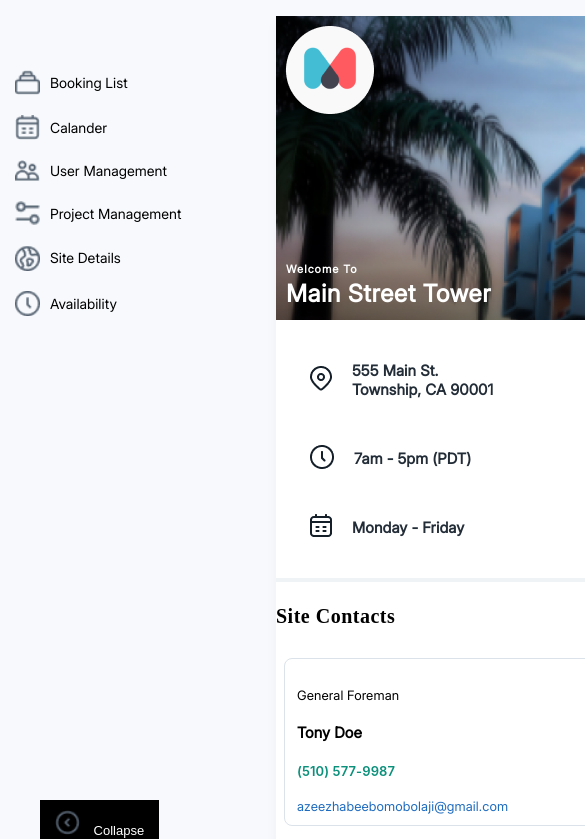
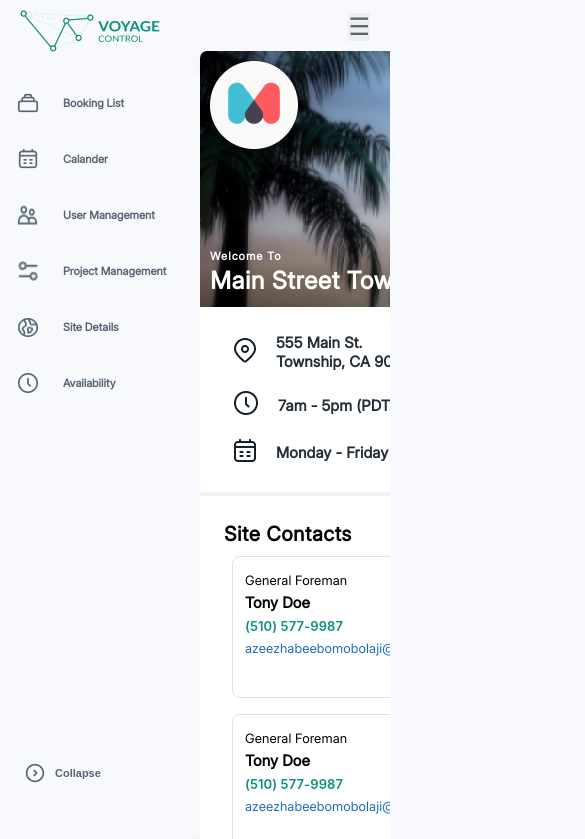
Before and after one commit to Vivek1Citrusbug/HTML_CSS_TASK_3, a plain HTML site: page index.html in a window 390 px wide. Both pictures are taken after a click on the button "Collapse". Shown: the top 839 px of the page, 585 px wide, since content can reach past the window. Drawn offline with Linux system fonts and the light colour scheme.

Commit message:
final commit

```diff
--- a/css/index.css
+++ b/css/index.css
@@ -31,24 +31,25 @@ body {
         background-repeat: no-repeat;
         background-size: cover;
         padding: 24px;
+        border-radius: 7px 7px 0px 0px;
 }
 .seprator{
     border: 2px solid #EFF3F6;
 }
 .top-left-image {
     position: absolute;
-    top: 10px; /* Adjust distance from the top */
-    left: 10px; /* Adjust distance from the left */
-    width: 88px; /* Set width for the image */
-    height: auto; /* Keep the aspect ratio */
+    top: 10px;
+    left: 10px;
+    width: 88px;
+    height: auto;
 }
 .bottom-left-text {
     position: absolute;
-    bottom: 10px; /* Align text 10px from the bottom */
-    left: 10px; /* Align text 10px from the left */
-    color: white; /* Text color */
-    font-size: 16px; /* Text size */
-    margin: 0; /* Remove default margin */
+    bottom: 10px;
+    left: 10px;
+    color: white;
+    font-size: 16px;
+    margin: 0;
 }
 .greeting{
     font-size: 11px;
@@ -91,7 +92,6 @@ body {
     padding: 10px;
 }
 .contact-title{
-    font-family: Poppins;
     font-size: 20px;
     font-weight: 700;
     line-height: 28px;
@@ -176,96 +176,289 @@ body {
     background-color:  #0B907B;
 }
 
-/* Container holding sidebar and content */
-body, html {
+ body {
+    margin: 0;
+    overflow-x: hidden;
+}
+
+/* Default (desktop view) */
+.nav {
+    width: 80px;
+    padding: 10px;
+    height: 90vh;
+    position: fixed;
+    top: 75px;
+    left: 0;
+    background: #F7F9FC;
+    transform: translateX(0);
+    transition: transform 0.3s, width 0.3s;
+    overflow: hidden;
+    display: flex;
+    flex-direction: column;
+    justify-content: space-between;
+    z-index: 1000;
+}
+
+.nav-open .nav {
+    width: 300px; /* Full width when open */
+}
+
+.nav-links-container {
+    box-shadow: 0 -5x 5px rgba(0, 0, 0, 0.15);
+}
+
+.nav__link {
+    display: flex;
+    align-items: center;
+    justify-content: flex-start;
+    padding: 8px;
+    margin-bottom: 20px;
+    text-decoration: none;
+    color: #576473;
+}
+
+.nav__icon {
+    width: 20px;
+    height: 20px;
+    margin-right: 15px;
+    flex-shrink: 0;
+}
+
+.nav__text {
+    font-size: 13px;
+    font-weight: 600;
+    opacity: 0; /* Hide text when closed */
+    white-space: nowrap;
+    transition: opacity 0.3s, margin-left 0.3s;
+    margin-left: 0;
+    color:  #576473;
+}
+
+.nav-open .nav__text {
+    opacity: 1;
+    margin-left: 10px;
+}
+
+.nav-toggle {
+    background: none;
+    border: none;
+    padding: 15px;
+    color: #dddddd;
+    cursor: pointer;
+    flex-shrink: 0;
+}
+
+.nav-toggle ion-icon {
+    font-size: 30px;
+    transition: transform 0.3s;
+}
+
+.nav-open .nav-toggle ion-icon {
+    transform: rotate(180deg);
+}
+
+.main {
+    transition: transform 0.3s;
+    padding-left: 80px; /* Closed sidebar width */
+}
+
+.nav-open .main {
+    transform: translateX(350px); /* Full-width sidebar when open */
+    padding-left: 0px;
+}
+
+/* Responsive for tablets and small screens */
+@media (max-width: 1024px) {
+    .nav {
+        width: 60px; /* Smaller sidebar on tablets */
+    }
+
+    .nav-open .nav {
+        width: 250px; /* Opened width adjusted for tablets */
+    }
+
+    .nav__text {
+        font-size: 12px; /* Smaller text size for better fit */
+    }
+
+    .main {
+        padding-left: 80px; /* Adjust for closed sidebar width on tablets */
+    }
+
+    .nav-open .main {
+        transform: translateX(250px); /* Adjusted for open sidebar on tablets */
+    }
+}
+
+/* Responsive for mobile screens */
+@media (max-width: 600px) {
+    .nav {
+        width: 50px; /* Smaller sidebar on mobile */
+    }
+
+    .nav-open .nav {
+        width: 200px; /* Smaller width when opened */
+    }
+
+    .nav__icon {
+        width: 20px; /* Smaller icons for mobile */
+        height: 20px;
+        margin-right: 15px;
+    }
+
+    .nav__text {
+        font-size: 11px;
+    }
+
+    .main {
+        padding-left: 50px; /* Adjust for closed sidebar width on mobile */
+    }
+
+    .nav-open .main {
+        transform: translateX(200px); /* Adjusted for open sidebar on mobile */
+    }
+}
+
+
+/*navigationvar top code starts here*/
+
+  /* Basic reset */
+* {
     margin: 0;
     padding: 0;
-    height: 100%;
+    box-sizing: border-box;
+  }
+
+  /* Navbar styles */
+  .custom-navbar {
     display: flex;
-}
+    justify-content: space-between;
+    align-items: center;
+    background-color: #F7F9FC;
+    padding: 10px 20px;
+  }
+  .main-streat{
+    display: flex;
+    position: absolute;
+    left:350px;
+  }
+  .custom-navbar-logo a {
+    color: white;
+    font-size: 24px;
+    text-decoration: none;
+  }
 
-/* Sidebar styles */
-.sidebar {
-    height: 100%;
-    width: 60px; /* Initially only wide enough for icons */
-    position: fixed;
-    left: 0;
-    top: 0;
-    background-color: #F7F9FC;
-    color: black;
-    overflow-x: hidden;
-    transition: 0.3s; /* Smooth transition for expanding/collapsing */
-    padding-top: 60px;
-}
+  .custom-navbar-menu {
+    display: flex;
+    align-items: flex-end;
+  }
 
-/* When sidebar is expanded */
-.sidebar.expanded {
-    width: 250px; /* Full width for sidebar when expanded */
-}
-
-/* Sidebar links */
-.sidebar a {
-    display: flex;
-    align-items: center;
+  .custom-navbar-menu a {
+    color: white;
     padding: 10px 15px;
     text-decoration: none;
-    font-size: 14px;
-    color: black;
-    transition: 0.3s;
-}
+    transition: background-color 0.3s;
+  }
 
-/* Icon and text alignment */
-.sidebar img {
-    width: 25px;
-    margin-right: 10px;
-}
+  .custom-navbar-menu a:hover {
+    background-color: #F7F9FC;
+  }
 
-.sidebar .sidebar-text {
-    display: none; /* Hide text initially */
-    white-space: nowrap;
-}
+  /* Dropdown button */
+  .custom-dropdown {
+    position: relative;
+  }
 
-.sidebar.expanded .sidebar-text {
-    display: inline-block; /* Show text when sidebar is expanded */
-}
-
-/* Toggle button style */
-.toggle-btn {
-    font-size: 13px;
+  .custom-dropbtn {
+    background-color:  #DBE2E9;
+    border-radius: 50%;
+    width: 50px;
+    height: 50px;
+    color: #576473;
     padding: 10px 15px;
-    background-color: black;
-    color:  #576473;
     border: none;
     cursor: pointer;
-    position: fixed;
-    top: 800px;
-    left: 40px;
-    transition: left 0.3s ease;
-    line-height: 22px;
-}
+    font-weight: 700;
+  }
 
-/* When the sidebar is expanded, move button to the right */
-.sidebar.expanded + .toggle-btn {
-    left: 260px;
-}
+  .custom-dropdown-content {
+    display: none;
+    position: absolute;
+    right: 0;
+    color:  #576473;
+    background-color: #FFFFFF;
+    min-width: 250px;
+    z-index: 1;
+  }
 
-/* Main content area */
-.main-content {
-    margin-left: 70px; /* Initially adjusted for icon-width */
-    padding: 16px;
-    transition: margin-left 0.3s; /* Smooth transition for content */
-}
+  .custom-dropdown-content a {
+    color:  #576473;
+    padding: 12px 16px;
+    text-decoration: none;
+    display: block;
+  }
 
-.sidebar.expanded ~ .main-content {
-    margin-left: 260px; /* Adjust when sidebar is expanded */
-}
+  .custom-dropdown-content a:hover {
+    background-color: #555;
+  }
 
-/* Responsive design */
-@media screen and (max-width: 768px) {
-    .sidebar {
-        width: 100%; /* Full width sidebar on small screens */
+  .custom-dropdown:hover .custom-dropdown-content {
+    display: block;
+  }
+
+  /* Mobile view */
+  .custom-navbar {
+    position: relative;
+  }
+
+  #customToggleBtn {
+    display: none;
+    background-color: none;
+    color: #576473;
+    border: none;
+    font-size: 24px;
+    margin-left: auto; /* Align toggle button to the right */
+  }
+  .custom-link {
+    display: flex;            /* Use Flexbox for alignment */
+    align-items: center;     /* Vertically center items */
+    text-decoration: none;    /* Remove underline from the link */
+  }
+
+  @media (max-width: 768px) {
+    .custom-navbar-menu {
+      display: none;
+      flex-direction: column;
+      width: 100%;
     }
-    .main-content {
-        margin-left: 0; /* Content takes full width on small screens */
+    .main-streat{
+        display: none;
     }
-}
+    .custom-navbar-menu a {
+      padding: 10px;
+      text-align: center;
+      width: 100%;
+      display: block;
+    }
+
+    .custom-navbar {
+      flex-direction: column;
+      align-items: flex-start;
+    }
+
+    #customToggleBtn {
+      display: inline-block;
+      margin-top: -45px !important;
+      margin-left: auto; /* Align toggle button to the right */
+    }
+
+    .custom-navbar-menu.active {
+      display: flex;
+    }
+      /* Dropdown button */
+  .custom-dropdown {
+    position: relative;
+    right:43%;
+  }
+
+  }
--- a/index.html
+++ b/index.html
@@ -6,25 +6,76 @@
     <meta name="viewport" content="width=device-width, initial-scale=1.0">
     <title>Voyage</title>
     <link rel="stylesheet" href="css/index.css">
+    <script>
+        function toggleNav() {
+            document.body.classList.toggle("nav-open");
+        }
+    </script>
 </head>
 
 <body>
-        <!-- Button to toggle the sidebar -->
+    <header>
+          <nav class="custom-navbar">
+            <div class="custom-navbar-logo">
+              <a href="#"><img  src="Img/logo-voyage.png" alt="not supported"></a>
+            </div>
+            <div class="main-streat" style="background: #0973620A;padding: 5px;">
+                <a class="custom-link" href="#" style="color: #3F4B57; font-weight: 600;">
+                    <img class="custom-link-img" src="Img/logo.png" alt="not supported" style="width: 32px; height: 32px;">
+                    <span class="custom-link-text">Main Street Tower - USA </span>
+                </a>
+            </div>
+            <div class="custom-navbar-menu">
+              <a  href="#"><img src="Img/question.png" alt="not supported"></a>
+              <a  href="#"><img src="Img/notify.png" alt="not supported"></a>
+              <div class="custom-dropdown ">
+                <button class="custom-dropbtn ">CS</button>
+                <div class="custom-dropdown-content">
+                    <a href="#"><img src="Img/profileVector.png" alt="not supported"> My Account</a>
+                    <a href="#"><img src="Img/Three People.png" alt="not supported"> My Organization</a>
+                    <a href="#"><img src="Img/bell.png" alt="not supported"> Notifications</a>
+                    <a href="#"><img src="Img/Log In Circle.png" alt="not supported"> Log Out</a>
+                </div>
+              </div>
+            </div>
+            <button class="custom-navbar-toggle" id="customToggleBtn">&#9776;</button>
+          </nav>
+    </header>
 
+    <nav class="nav">
+        <div class="nav-links-container ">
+            <a href="#" class="nav__link ">
+                <img src="Img/stack.png" alt="Home" class="nav__icon ">
+                <span class="nav__text ">Booking List</span>
+            </a>
+            <a href="#" class="nav__link ">
+                <img src="Img/calander_grey.png" alt="Services" class="nav__icon ">
+                <span class="nav__text ">Calander</span>
+            </a>
+            <a href="#" class="nav__link ">
+                <img src="Img/twopeople.png" alt="Clients" class="nav__icon ">
+                <span class="nav__text ">User Management</span>
+            </a>
+            <a href="#" class="nav__link ">
+                <img src="Img/navigation.png" alt="Contact" class="nav__icon ">
+                <span class="nav__text ">Project Management</span>
+            </a>
+            <a href="#" class="nav__link ">
+                <img src="Img/earth.png" alt="Clients" class="nav__icon ">
+                <span class="nav__text ">Site Details</span>
+            </a>
+            <a href="#" class="nav__link ">
+                <img src="Img/clockgrey.png" alt="Contact" class="nav__icon ">
+                <span class="nav__text ">Availability</span>
+            </a>
+        </div>
+        <button type="button" class="nav-toggle nav__link " onclick="toggleNav()">
+            <ion-icon name="chevron-forward-outline" size="large"><img src="Img/Page-1.png" alt="not supported"></ion-icon><span class="nav__text " style="color: #576473;
+">Collapse</span>
+        </button>
+    </nav>
 
-        <!-- Side navigation bar -->
-        <div id="mySidebar" class="sidebar">
-            <a href="#"><img src="Img/stack.png" alt="Home"> <span class="sidebar-text">Booking List</span></a>
-            <a href="#"><img src="Img/calander_grey.png" alt="Services"> <span class="sidebar-text">Calander</span></a>
-            <a href="#"><img src="Img/twopeople.png" alt="Clients"> <span class="sidebar-text">User Management</span></a>
-            <a href="#"><img src="Img/navigation.png" alt="Contact"> <span class="sidebar-text">Project Management</span></a>
-            <a href="#"><img src="Img/earth.png" alt="Clients"> <span class="sidebar-text">Site Details</span></a>
-            <a href="#"><img src="Img/clockgrey.png" alt="Contact"> <span class="sidebar-text">Availability</span></a>
-            <button id="sidebarToggle" class="toggle-btn" onclick="toggleSidebar()" style="color: white;z-index: 10;"><img src="Img/Page-1.png" alt=""> Collapse</button>
-        </div>
-
-        <!-- Main content area -->
-        <div id="mainContent" class="main-content">
+    <div id="mainConten" class="main ">
         <div class="control-card">
             <div class="image-container">
                 <div class="container-1">
@@ -62,7 +113,7 @@
                 </div>
             </div>
             <div class="seprator"></div>
-                <div class="contact-container">
+            <div class="contact-container" style="padding:24px;">
                 <p class="contact-title">Site Contacts</p>
                 <div class="flex-container-contact">
                     <div class="flex-contact-container">
@@ -102,15 +153,13 @@
                             deliveries better.</p>
                         <p class="contact-text">Site access times 9am - 5pm</p>
                         <p class="contact-text">Only open on working days (Monday - Friday)</p>
-                            <p class="contact-text">Please make a delivery by selecting 'Schedule a Delivery' from the menu</p>
+                        <p class="contact-text">Please make a delivery by selecting 'Schedule a Delivery' from the menu
+                        </p>
                     </div>
                 </div>
             </div>
         </div>
     </div>
-
-
-
     <script src="scripts/script.js"></script>
 </body>
 
--- a/scripts/script.js
+++ b/scripts/script.js
@@ -1,11 +1,11 @@
-function toggleSidebar() {
-  var sidebar = document.getElementById("mySidebar");
-  var content = document.getElementById("mainContent");
-  var toggleBtn = document.getElementById("sidebarToggle");
+// function toggleSidebar() {
+//   var sidebar = document.getElementById("mySidebar");
+//   var content = document.getElementById("mainContent");
+//   var toggleBtn = document.getElementById("sidebarToggle");
 
   // Toggle the expanded class on the sidebar and content
-  sidebar.classList.toggle("expanded");
-  content.classList.toggle("expanded");
+  // sidebar.classList.toggle("expanded");
+  // content.classList.toggle("expanded");
 
   // Change the button icon based on the sidebar's state
   // if (sidebar.classList.contains("expanded")) {
@@ -13,4 +13,11 @@ function toggleSidebar() {
   // } else {
   //     toggleBtn.innerHTML = "☰"; // Sidebar is closed
   // }
-}
+// }
+
+const customToggleBtn = document.getElementById('customToggleBtn');
+const customNavbarMenu = document.querySelector('.custom-navbar-menu');
+
+customToggleBtn.addEventListener('click', () => {
+  customNavbarMenu.classList.toggle('active');
+});
```
Lines whose indentation alone changed are shown as unchanged.
